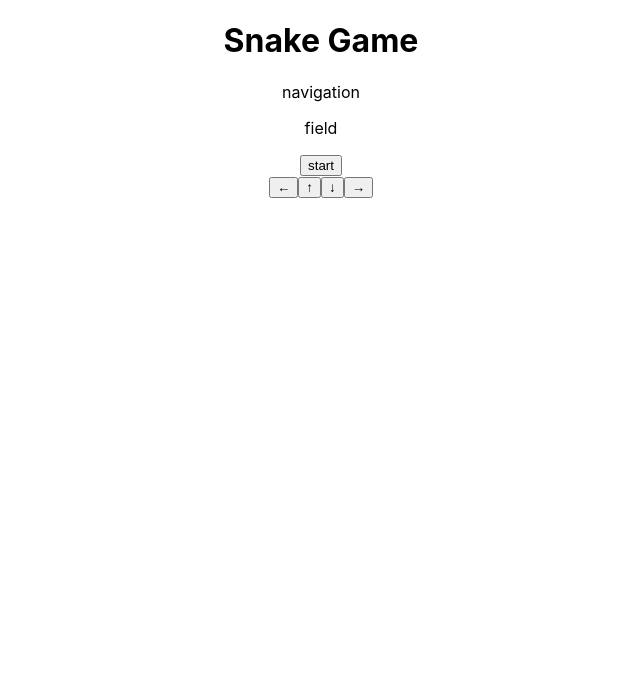
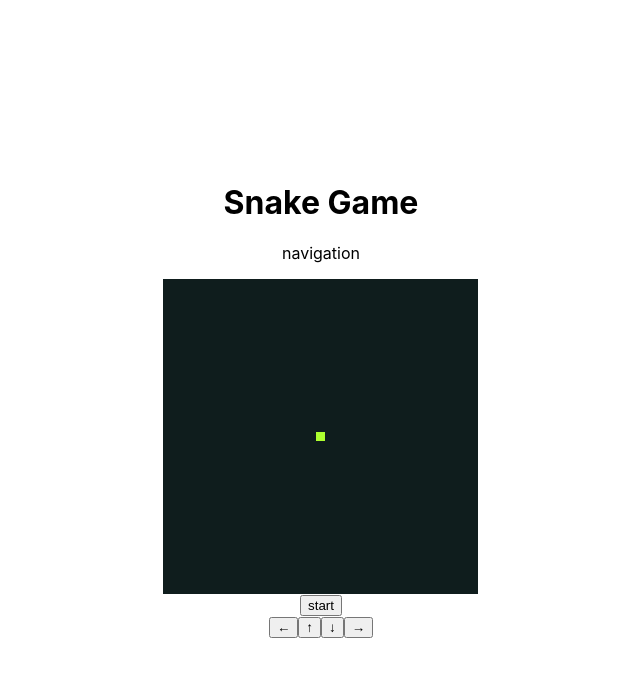
Before and after one commit to akiyoshi-takazwa/learn-react-snake-game, a React (Create React App) app: page / in a window 1280 px wide. Shown: the top 676 px of the page, without its empty margins (319-959 px from the left). Built offline with nearby package versions, Linux system fonts and the light colour scheme.

Commit message:
create snake filed

```diff
--- a/src/App.css
+++ /dev/null
@@ -1,38 +0,0 @@
-.App {
-  text-align: center;
-}
-
-.App-logo {
-  height: 40vmin;
-  pointer-events: none;
-}
-
-@media (prefers-reduced-motion: no-preference) {
-  .App-logo {
-    animation: App-logo-spin infinite 20s linear;
-  }
-}
-
-.App-header {
-  background-color: #282c34;
-  min-height: 100vh;
-  display: flex;
-  flex-direction: column;
-  align-items: center;
-  justify-content: center;
-  font-size: calc(10px + 2vmin);
-  color: white;
-}
-
-.App-link {
-  color: #61dafb;
-}
-
-@keyframes App-logo-spin {
-  from {
-    transform: rotate(0deg);
-  }
-  to {
-    transform: rotate(360deg);
-  }
-}
--- a/src/App.js
+++ b/src/App.js
@@ -1,9 +1,11 @@
-import './App.css';
-
 import Navigation from './components/Navigation';
 import Field from './components/Field';
 import Button from './components/Button';
 import ManipulationPanel from './components/ManipulationPanel';
+
+import {initFields} from './utils';
+
+const fields = initFields(35)
 
 function App() {
   return (
@@ -15,7 +17,7 @@
         <Navigation />
       </header>
       <main className="main">
-        <Field />
+        <Field fields={fields} />
       </main>
       <footer className="footer">
         <Button />
--- a/src/components/Field.jsx
+++ b/src/components/Field.jsx
@@ -1,9 +1,15 @@
 import React from 'react';
 
-const Field = () => {
+const Field = ({fields}) => {
     return (
         <div className="field">
-            <p>field</p>
+            {
+                fields.map((row) => {
+                    return row.map((column) => {
+                        return <div className={`dots ${column}`}></div>
+                    })
+                })
+            }
         </div>
     )
 };
--- a/src/index.css
+++ b/src/index.css
@@ -7,7 +7,43 @@
   -moz-osx-font-smoothing: grayscale;
 }
 
-code {
-  font-family: source-code-pro, Menlo, Monaco, Consolas, 'Courier New',
-    monospace;
+/* borderを含めた幅で要素の幅が計算されるように */
+*,
+*:before,
+*:after {
+  box-sizing: border-box;
 }
+
+.App {
+  max-width: calc(9px * 35 + 1px * 2); /* (マスの幅) * 個数 + (ボーダーの幅) * 本数 */
+  text-align: center;
+}
+
+/* 要素が真ん中によるようにフレックスボックスを設定 */
+#root {
+  display: flex;
+  justify-content: center;
+  align-items: center;
+  height: 100vh;
+}
+
+
+.dots {
+  height: 9px;
+  width: 9px;
+  /* border: 1px solid #0f1d1d; */
+  background: #0f1d1d;
+}
+
+.field{
+  display: flex;
+  flex-wrap: wrap;
+}
+
+.snake {
+  background: greenyellow;
+}
+
+.food {
+  background: red;
+}
--- /dev/null
+++ b/src/utils/index.js
@@ -0,0 +1,11 @@
+export const initFields = (fieldSize) => {
+    const fields = []
+    for(let i =0; i<fieldSize; i++){
+        const cols = new Array(fieldSize).fill('')
+        fields.push(cols)
+    }
+
+    fields[17][17] = 'snake'
+
+    return fields
+}
```
Also changed, not shown: 1 other file (tests, documents, lock files or other folders).
